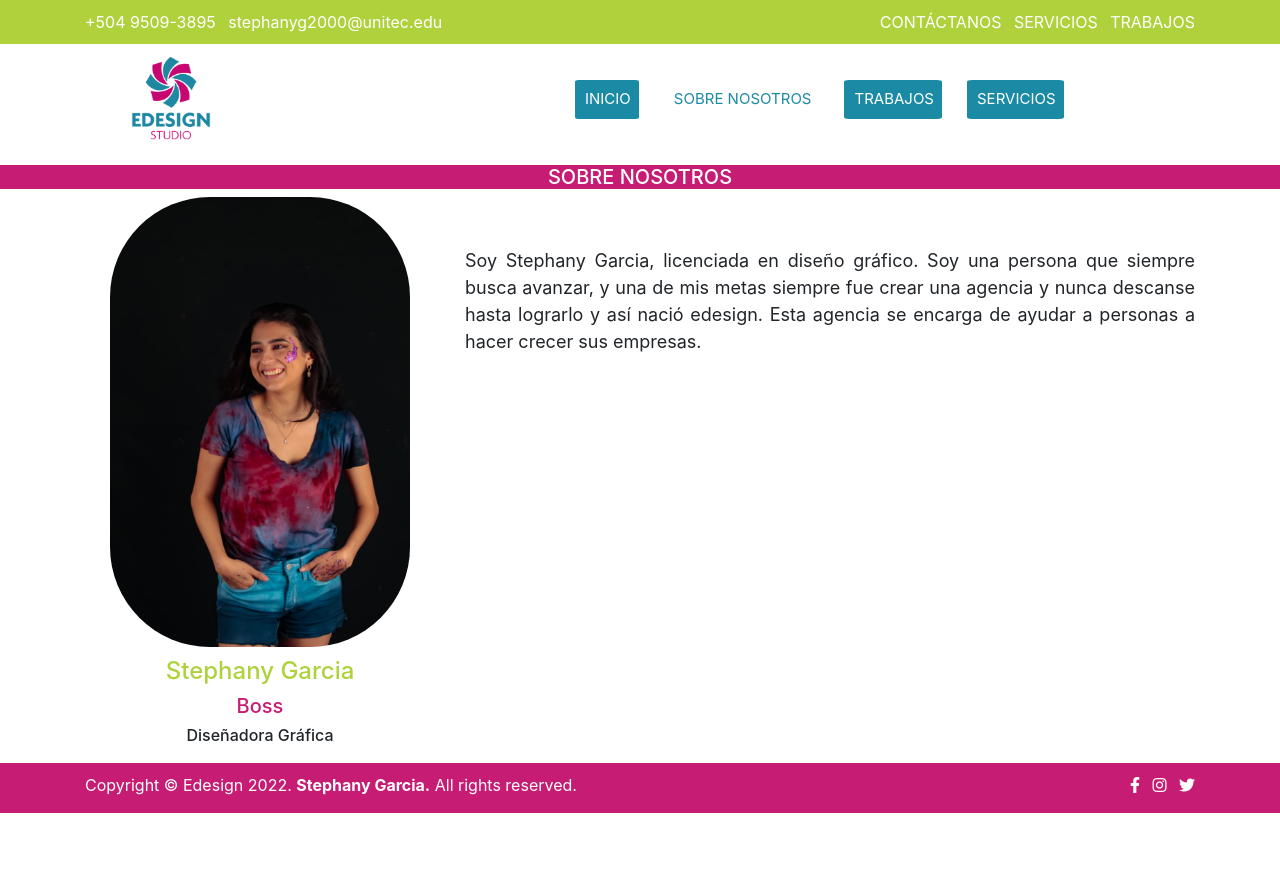
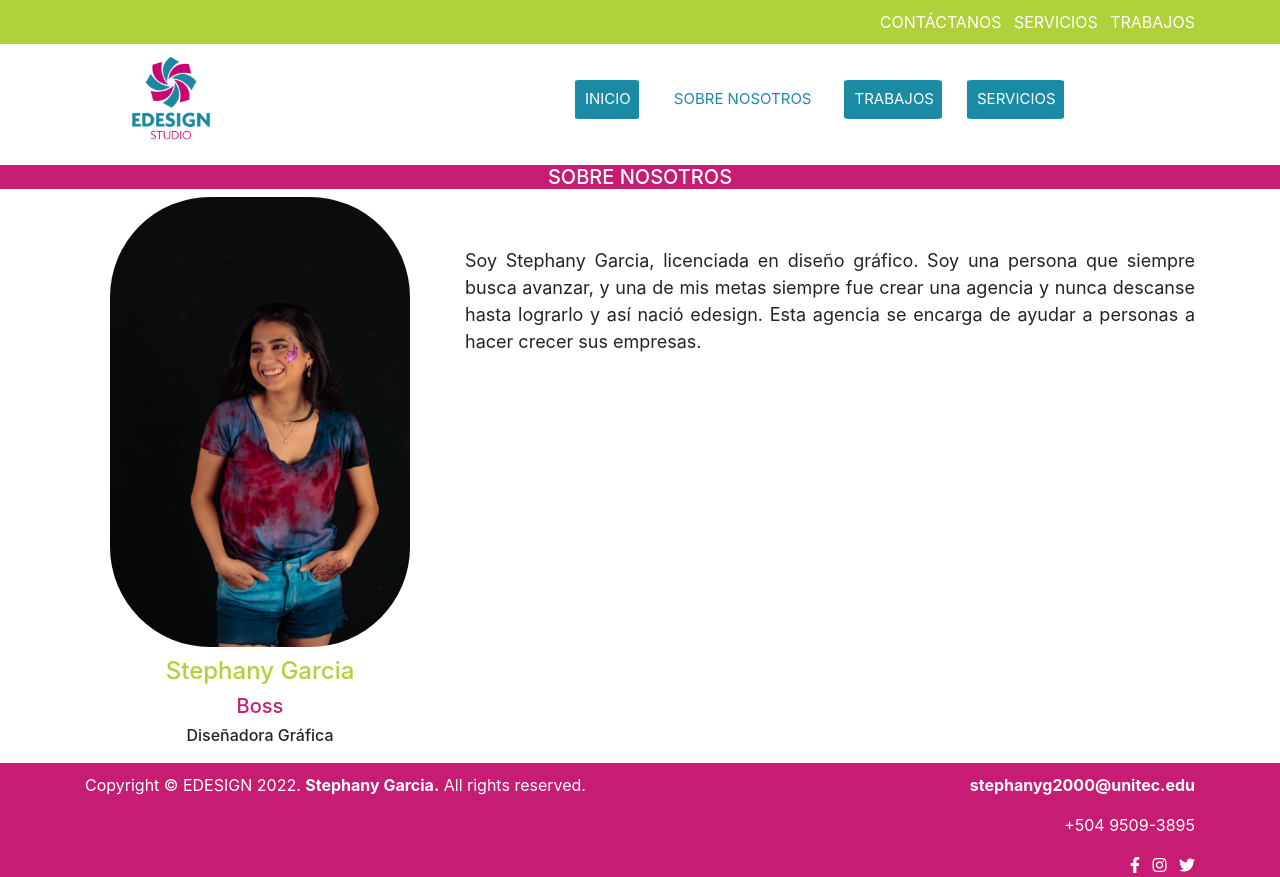
Before and after one commit to Stephpgg2000/Portafolio_SG2022, a plain HTML site: page aboutus.html in a window 1280 px wide. Before the commit the page ends 813 px from the top, so only its background shows below. Drawn offline with Linux system fonts and the light colour scheme.

Commit message:
Add files via upload

```diff
--- a/aboutus.html
+++ b/aboutus.html
@@ -23,19 +23,13 @@
 				<div class="row">
 						<article class="col-md-6 col-sm-12">
 						<ul class="list-inline mb-0">
-							<li class="list-inline-item" id="ctact">+504 9509-3895</li>
-							<li class="list-inline-item" id="ctacto">stephanyg2000@unitec.edu</li>
 						</ul>
 					</article>
-
 					<article class="col-md-6 col-sm-12">
 						<ul class="list-inline mb-0 text-right list-top">
-							<li class="list-inline-item">
-							<a href="contactanos.html">CONTÁCTANOS</a></li>
-							<li class="list-inline-item">
-							<a href="servicios.html">SERVICIOS</a></li>
-							<li class="list-inline-item">
-							<a href="trabajos.html">TRABAJOS</a></li>
+							<li class="list-inline-item"><a href="contactanos.html">CONTÁCTANOS</a></li>
+							<li class="list-inline-item"><a href="servicios.html">SERVICIOS</a></li>
+							<li class="list-inline-item"><a href="trabajos.html">TRABAJOS</a></li>
 						</ul>
 					</article>
 
@@ -94,12 +88,13 @@
 	<div class="container">
 		<div class="row">
 		<article class="col-md-6 col-sm-12">
-			<p>Copyright &copy; Edesign 2022. <b>Stephany Garcia.</b> All rights reserved.</p>
+			<p>Copyright &copy; EDESIGN 2022. <b>Stephany Garcia.</b> All rights reserved.</p>
 			</article>
 			<article class="col-md-6 col-sm-12">
 			<ul class="list-inline mb-0 text-right list-top">
-					<li class="list-inline-item">
-					<a href="https://www.facebook.com">
+				    <p><b>stephanyg2000@unitec.edu</b></p>
+				    <p>+504 9509-3895</p>
+					<li class="list-inline-item"><a href="https://www.facebook.com">
 					<i class="fab fa-facebook-f"></i></a></li>
 					<li class="list-inline-item">
 					<a href="https://www.instagram.com">
--- a/css/styleindex.css
+++ b/css/styleindex.css
@@ -51,6 +51,7 @@ header{
 	background-color: var(--color-rosa);
 	padding-top: 20px;
 	padding-bottom: 20px;
+	text-align: center;
 }
 
 #define h3{
@@ -94,5 +95,5 @@ header{
 footer{
 	background-color: var(--color-rosa);
 	color: var(--color-blanco);
-	padding-top: 20px;
+	padding-top: 25px;
 }
--- a/css/styleservicios.css
+++ b/css/styleservicios.css
@@ -47,7 +47,7 @@ header{
 }
 
 footer{
-	background-color: var(--color-rosa);
+	background-color: var(--color-azul);
 	color: var(--color-blanco);
 	padding-top: 10px;
 }
```
Also changed, not shown: contactanos.html (+6 -10 lines), index.html (+2 -3 lines), servicios.html (+4 -7 lines), trabajos.html (+6 -10 lines).
